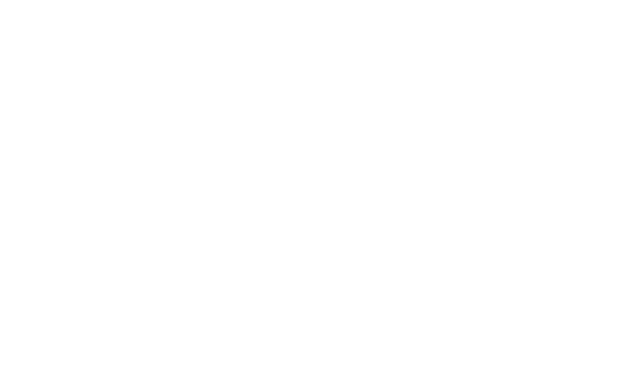
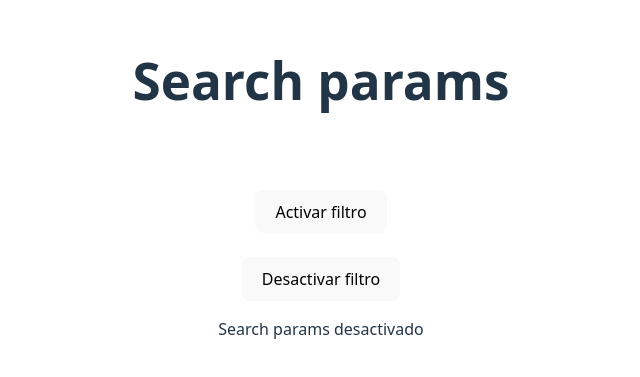
Before and after one commit to bryanribero/react-febrero, a React (Vite) app: page /searchParams in a window 1280 px wide. Before the commit this address had no page. Shown: the part 213-590 px from the top of the page, without its empty margins (319-959 px from the left). Built offline with nearby package versions, Linux system fonts and the light colour scheme.

Commit message:
Practicando useSearchParams y URLSearchParams para las query params

```diff
--- a/src/App.jsx
+++ b/src/App.jsx
@@ -23,6 +23,7 @@
 import Productos from './Pages/Productos.jsx'
 import ProductosProvider from './context/ProductosProvider.jsx'
 import ProductosDetalle from './Pages/ProductosDetalle.jsx'
+import SearchParams from './Pages/SearchParams.jsx'
 
 function App() {
   return (
@@ -33,6 +34,7 @@
           <Route path="/frutas" element={<FrutasPage />} />
           <Route path="/productos" element={<Productos />} />
           <Route path="/productos/:id" element={<ProductosDetalle />} />
+          <Route path="/searchParams" element={<SearchParams />} />
         </Routes>
       </ProductosProvider>
     </>
--- a/src/Pages/Home.jsx
+++ b/src/Pages/Home.jsx
@@ -15,6 +15,13 @@
       <NavLink to={'/productos'}>
         <button>Productos</button>
       </NavLink>
+
+      <br />
+      <br />
+
+      <NavLink to={'/searchParams'}>
+        <button>SearchParams</button>
+      </NavLink>
     </div>
   )
 }
--- /dev/null
+++ b/src/Pages/SearchParams.jsx
@@ -0,0 +1,42 @@
+import { useSearchParams } from 'react-router-dom'
+
+export default function SearchParams() {
+  const [searchParams, setSearchParams] = useSearchParams()
+  const showActive = searchParams.get('filter') === 'active'
+
+  return (
+    <div>
+      <h1>Search params</h1>
+      <br />
+      <br />
+      <button
+        onClick={() => {
+          const newParams = new URLSearchParams(searchParams)
+          newParams.set('filter', 'active')
+          console.log(newParams.toString())
+          setSearchParams(newParams)
+        }}
+      >
+        Activar filtro
+      </button>
+      <br />
+      <br />
+      <button
+        onClick={() => {
+          const newParams = new URLSearchParams(searchParams)
+          newParams.delete('filter')
+          setSearchParams(newParams)
+        }}
+      >
+        Desactivar filtro
+      </button>
+      <div>
+        {showActive ? (
+          <p>Search params activado</p>
+        ) : (
+          <p>Search params desactivado</p>
+        )}
+      </div>
+    </div>
+  )
+}
```
